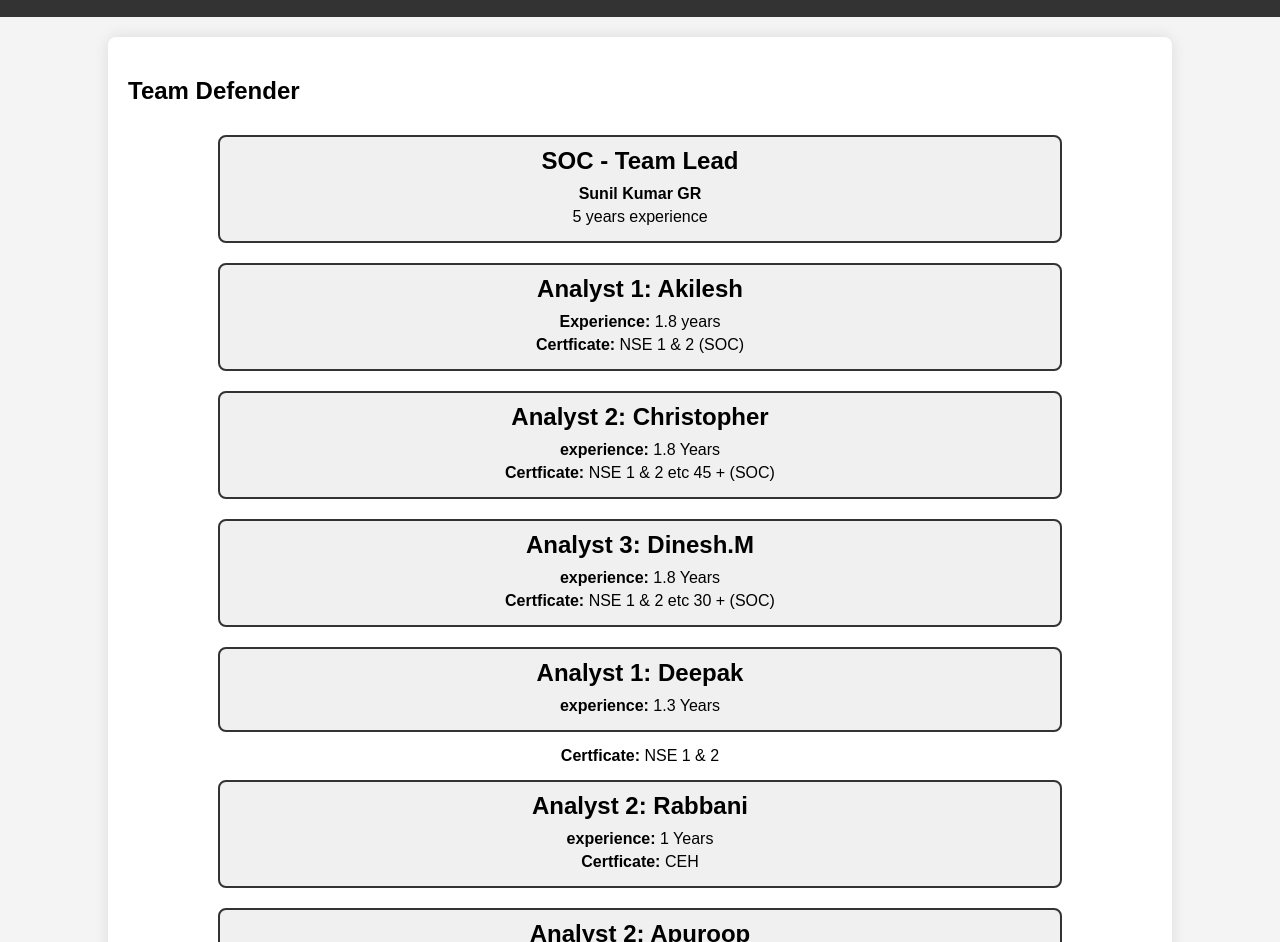
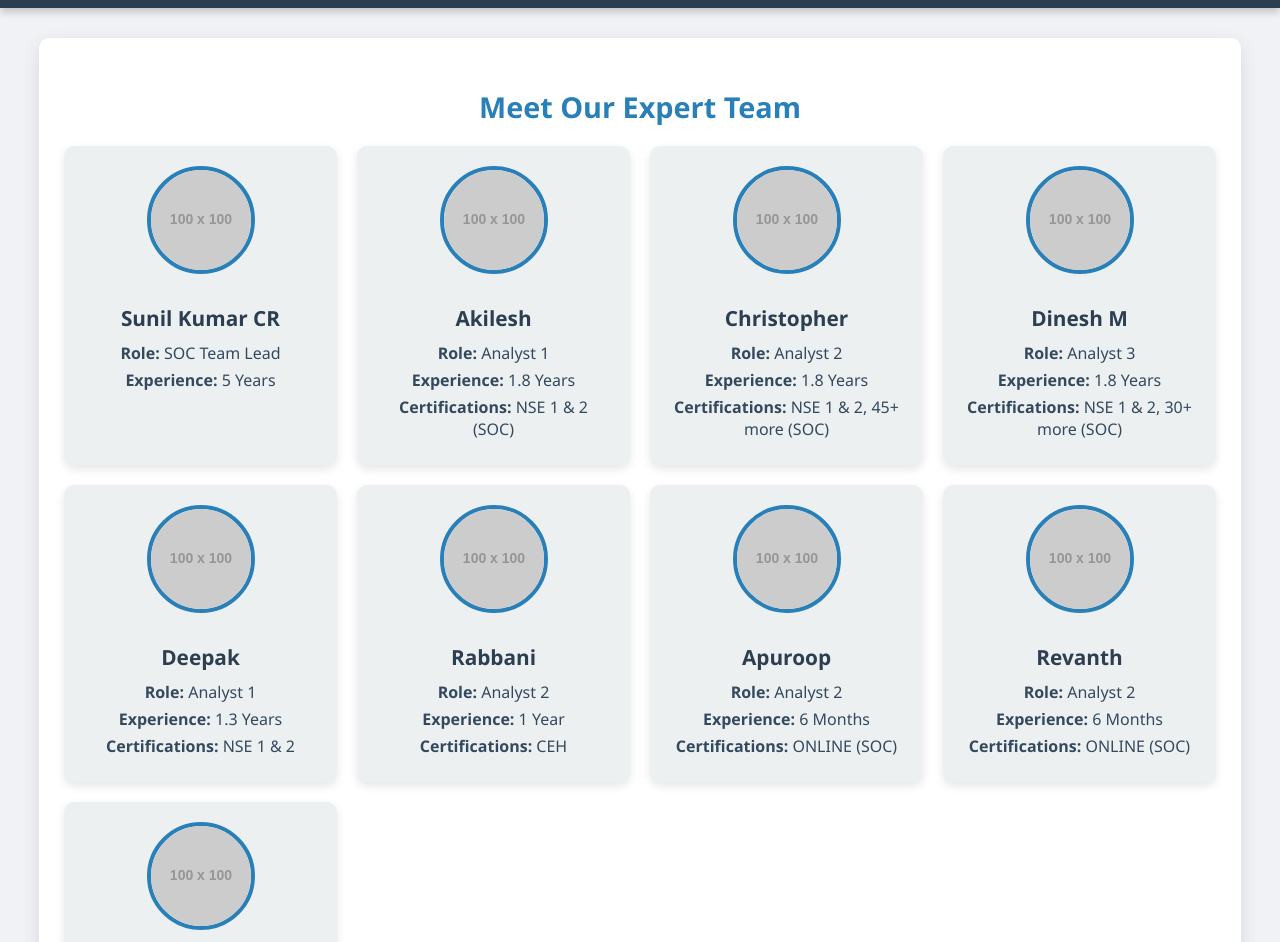
Before and after one commit to secops21/About, a plain HTML site: page soc.html in a window 1280 px wide. Shown: the part 95-1037 px from the top of the page. Drawn offline with Linux system fonts and the light colour scheme; placeholder pictures from the web are drawn by us.

Commit message:
Update soc.html

```diff
--- a/soc.html
+++ b/soc.html
@@ -1,5 +1,6 @@
 <!DOCTYPE html>
 <html lang="en">
+
 <head>
     <meta charset="UTF-8">
     <meta name="viewport" content="width=device-width, initial-scale=1.0">
@@ -7,47 +8,91 @@
     <title>SOC Team - SecOps</title>
     <style>
         body {
-            font-family: Arial, sans-serif;
-            background-color: #f4f4f4;
+            font-family: 'Segoe UI', Tahoma, Geneva, Verdana, sans-serif;
+            background-color: #f0f2f5;
             margin: 0;
             padding: 0;
         }
+
         header {
-            background-color: #333;
+            background-color: #2c3e50;
             color: white;
             text-align: center;
-            padding: 1rem 0;
+            padding: 1.5rem 0;
+            box-shadow: 0px 4px 8px rgba(0, 0, 0, 0.2);
         }
+
+        header h1 {
+            margin: 0;
+            font-size: 2.5rem;
+            font-weight: bold;
+        }
+
         section {
-            margin: 20px auto;
-            width: 80%;
+            margin: 30px auto;
+            width: 90%;
+            max-width: 1200px;
             background: white;
+            padding: 25px;
+            border-radius: 10px;
+            box-shadow: 0px 6px 18px rgba(0, 0, 0, 0.1);
+        }
+
+        h2 {
+            font-size: 1.8rem;
+            text-align: center;
+            margin-bottom: 20px;
+            color: #2980b9;
+        }
+
+        .team {
+            display: grid;
+            grid-template-columns: repeat(auto-fit, minmax(250px, 1fr));
+            gap: 20px;
+        }
+
+        .team-member {
+            background-color: #ecf0f1;
             padding: 20px;
-            border-radius: 8px;
-            box-shadow: 0px 0px 15px rgba(0, 0, 0, 0.1);
+            border-radius: 10px;
+            text-align: center;
+            box-shadow: 0px 4px 10px rgba(0, 0, 0, 0.1);
+            transition: transform 0.3s;
         }
-        .team {
-            display: flex;
-            flex-direction: column;
-            align-items: center;
+
+        .team-member:hover {
+            transform: scale(1.05);
         }
-        .team > div {
+
+        .team-member img {
+            width: 100px;
+            height: 100px;
+            border-radius: 50%;
+            margin-bottom: 15px;
+            border: 4px solid #2980b9;
+        }
+
+        .team-member h3 {
             margin: 10px 0;
-            padding: 10px;
-            border: 2px solid #333;
-            border-radius: 8px;
+            font-size: 1.3rem;
+            color: #2c3e50;
+        }
+
+        .team-member p {
+            margin: 5px 0;
+            color: #34495e;
+        }
+
+        footer {
             text-align: center;
-            width: 80%;
-            background-color: #f0f0f0;
-        }
-        .team h2 {
-            margin: 0 0 10px 0;
-        }
-        .team p {
-            margin: 5px 0;
+            margin-top: 50px;
+            padding: 20px;
+            background-color: #34495e;
+            color: white;
         }
     </style>
 </head>
+
 <body>
 
     <header>
@@ -55,54 +100,77 @@
     </header>
 
     <section>
-    <h2>Team Defender </h2>
+        <h2>Meet Our Expert Team</h2>
         <div class="team">
-        <div>
-            <h2>SOC - Team Lead</h2>
-            <p><strong>Sunil Kumar GR</strong></p>
-            <p>5 years experience</p>
+            <div class="team-member">
+                <img src="https://via.placeholder.com/100" alt="Team Lead Photo">
+                <h3>Sunil Kumar CR</h3>
+                <p><strong>Role:</strong> SOC Team Lead</p>
+                <p><strong>Experience:</strong> 5 Years</p>
             </div>
-        <div>
-            <h2>Analyst 1: Akilesh</h2>
-            <p><strong>Experience:</strong> 1.8 years</p>
-            <p><strong>Certficate:</strong> NSE 1 & 2 (SOC)</p>
+            <div class="team-member">
+                <img src="https://via.placeholder.com/100" alt="Akilesh Photo">
+                <h3>Akilesh</h3>
+                <p><strong>Role:</strong> Analyst 1</p>
+                <p><strong>Experience:</strong> 1.8 Years</p>
+                <p><strong>Certifications:</strong> NSE 1 & 2 (SOC)</p>
             </div>
-        <div>
-            <h2>Analyst 2: Christopher</h2>
-            <p><strong>experience:</strong> 1.8 Years</p>
-           <p><strong>Certficate:</strong> NSE 1 & 2 etc 45 + (SOC)</p>
+            <div class="team-member">
+                <img src="https://via.placeholder.com/100" alt="Christopher Photo">
+                <h3>Christopher</h3>
+                <p><strong>Role:</strong> Analyst 2</p>
+                <p><strong>Experience:</strong> 1.8 Years</p>
+                <p><strong>Certifications:</strong> NSE 1 & 2, 45+ more (SOC)</p>
             </div>
-        <div>
-            <h2>Analyst 3: Dinesh.M</h2>
-            <p><strong>experience:</strong> 1.8 Years</p>
-           <p><strong>Certficate:</strong> NSE 1 & 2 etc 30 + (SOC)</p>
+            <div class="team-member">
+                <img src="https://via.placeholder.com/100" alt="Dinesh Photo">
+                <h3>Dinesh M</h3>
+                <p><strong>Role:</strong> Analyst 3</p>
+                <p><strong>Experience:</strong> 1.8 Years</p>
+                <p><strong>Certifications:</strong> NSE 1 & 2, 30+ more (SOC)</p>
             </div>
-        <div>
-            <h2>Analyst 1: Deepak</h2>
-            <p><strong>experience:</strong> 1.3 Years</p>
-             </div> <p><strong>Certficate:</strong> NSE 1 & 2 </p>
-        <div>
-            <h2>Analyst 2: Rabbani</h2>
-            <p><strong>experience:</strong> 1 Years</p>
-          <p><strong>Certficate:</strong> CEH </p>
+            <div class="team-member">
+                <img src="https://via.placeholder.com/100" alt="Deepak Photo">
+                <h3>Deepak</h3>
+                <p><strong>Role:</strong> Analyst 1</p>
+                <p><strong>Experience:</strong> 1.3 Years</p>
+                <p><strong>Certifications:</strong> NSE 1 & 2</p>
             </div>
-        <div>
-            <h2>Analyst 2: Apuroop</h2>
-            <p><strong>experience:</strong> 6 months </p>
-     <p><strong>Certficate:</strong>ONLINE (SOC)</p>
+            <div class="team-member">
+                <img src="https://via.placeholder.com/100" alt="Rabbani Photo">
+                <h3>Rabbani</h3>
+                <p><strong>Role:</strong> Analyst 2</p>
+                <p><strong>Experience:</strong> 1 Year</p>
+                <p><strong>Certifications:</strong> CEH</p>
             </div>
-        <div>
-            <h2>Analyst 2: Revanth </h2>
-            <p><strong>experience:</strong> 6 Months</p>
-      <p><strong>Certficate:</strong> ONLINE (SOC)</p>
+            <div class="team-member">
+                <img src="https://via.placeholder.com/100" alt="Apuroop Photo">
+                <h3>Apuroop</h3>
+                <p><strong>Role:</strong> Analyst 2</p>
+                <p><strong>Experience:</strong> 6 Months</p>
+                <p><strong>Certifications:</strong> ONLINE (SOC)</p>
             </div>
-        <div>
-            <h2>Analyst 1: Sai Venkat</h2>
-            <p><strong>experience:</strong> 6 months</p>
-         <p><strong>Certficate:</strong> ONLINE(SOC)</p>
+            <div class="team-member">
+                <img src="https://via.placeholder.com/100" alt="Revanth Photo">
+                <h3>Revanth</h3>
+                <p><strong>Role:</strong> Analyst 2</p>
+                <p><strong>Experience:</strong> 6 Months</p>
+                <p><strong>Certifications:</strong> ONLINE (SOC)</p>
+            </div>
+            <div class="team-member">
+                <img src="https://via.placeholder.com/100" alt="Sai Venkat Photo">
+                <h3>Sai Venkat</h3>
+                <p><strong>Role:</strong> Analyst 1</p>
+                <p><strong>Experience:</strong> 6 Months</p>
+                <p><strong>Certifications:</strong> ONLINE (SOC)</p>
             </div>
         </div>
     </section>
 
+    <footer>
+        <p>&copy; 2024 SecOps. All Rights Reserved.</p>
+    </footer>
+
 </body>
+
 </html>
```
Lines whose indentation alone changed are shown as unchanged.
